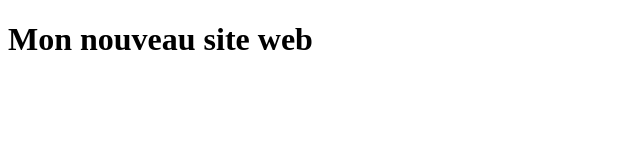
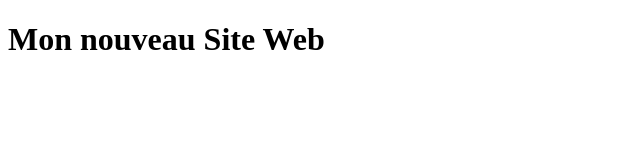
Before and after one commit to allbizznet/site-web, a plain HTML site: page index.html in a window 1280 px wide. Shown: the full height of the page, 0-640 px from the left. Drawn offline with Linux system fonts and the light colour scheme.

Commit message:
Modify h1

```diff
--- a/index.html
+++ b/index.html
@@ -7,6 +7,6 @@
   <title>Document</title>
 </head>
 <body>
-  <h1>Mon nouveau site web</h1>
+  <h1>Mon nouveau Site Web</h1>
 </body>
 </html>
```
